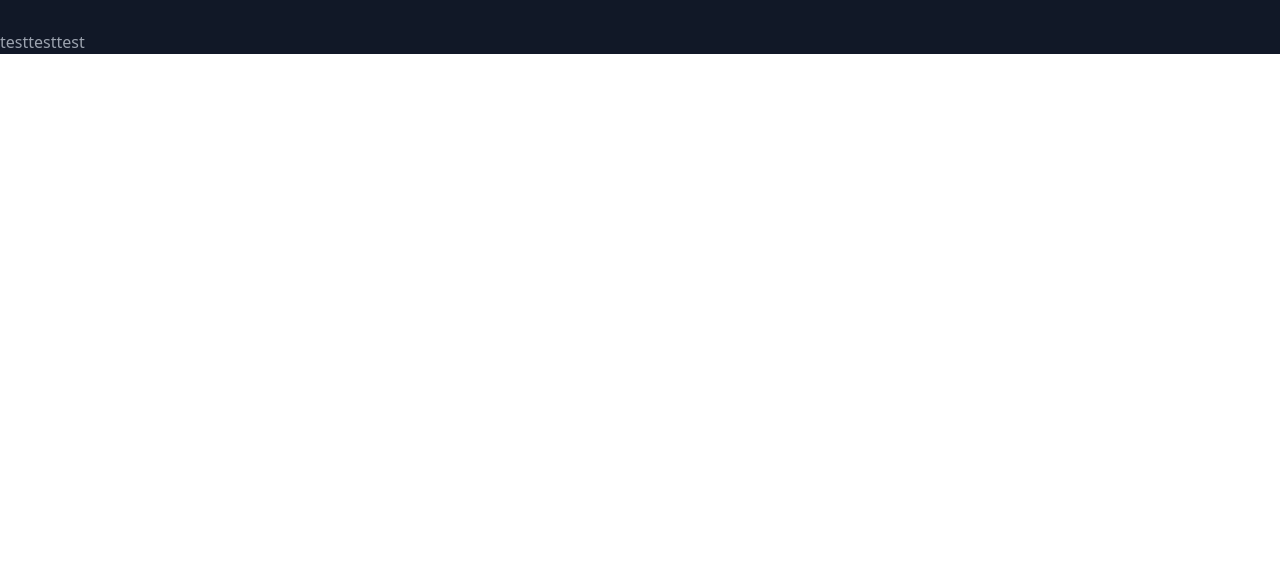
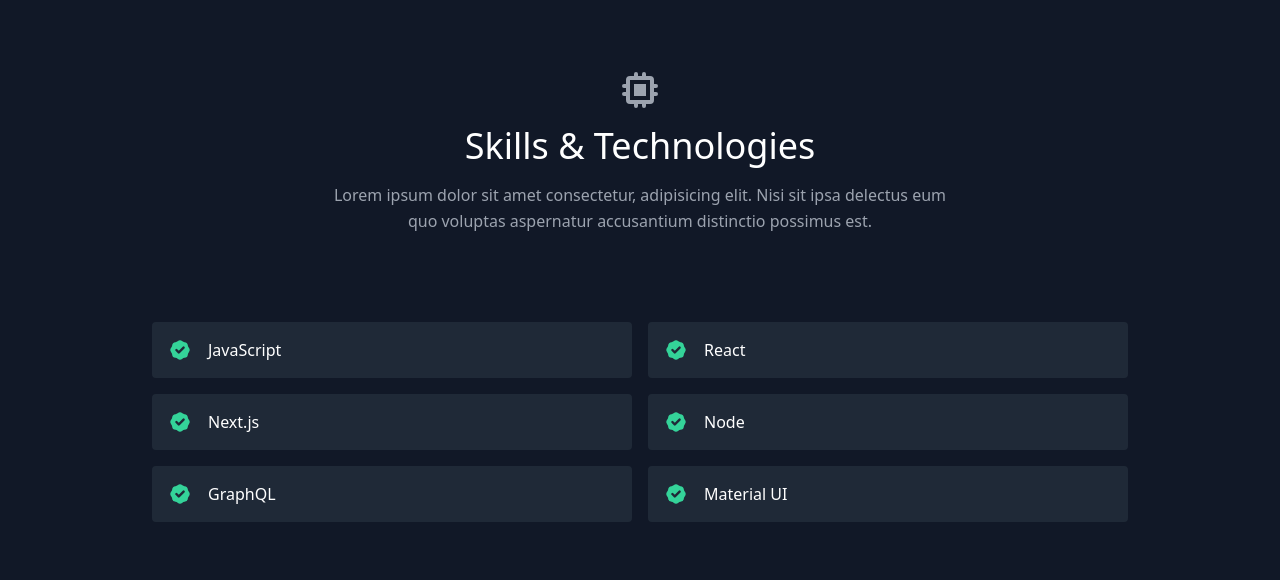
Before and after one commit to ivalenzuela1/Portfolio, a React (Create React App) app in the folder my-portfolio/: page / in a window 1280 px wide. Shown: the part 1279-1859 px from the top of the page. Before the commit the page ends 1333 px from the top, so only its background shows below. Built offline with nearby package versions, Linux system fonts and the light colour scheme.

Commit message:
implement skills component

```diff
--- a/my-portfolio/src/components/Skills.js
+++ b/my-portfolio/src/components/Skills.js
@@ -1,3 +1,37 @@
+// src/components/Skills.js
+
+import { BadgeCheckIcon, ChipIcon } from "@heroicons/react/solid";
+import React from "react";
+import { skills } from "../data";
+
 export default function Skills() {
-  return "test";
+  return (
+    <section id="skills">
+      <div className="container px-5 py-10 mx-auto">
+        <div className="text-center mb-20">
+          <ChipIcon className="w-10 inline-block mb-4" />
+          <h1 className="sm:text-4xl text-3xl font-medium title-font text-white mb-4">
+            Skills &amp; Technologies
+          </h1>
+          <p className="text-base leading-relaxed xl:w-2/4 lg:w-3/4 mx-auto">
+            Lorem ipsum dolor sit amet consectetur, adipisicing elit. Nisi sit
+            ipsa delectus eum quo voluptas aspernatur accusantium distinctio
+            possimus est.
+          </p>
+        </div>
+        <div className="flex flex-wrap lg:w-4/5 sm:mx-auto sm:mb-2 -mx-2">
+          {skills.map((skill) => (
+            <div key={skill} className="p-2 sm:w-1/2 w-full">
+              <div className="bg-gray-800 rounded flex p-4 h-full items-center">
+                <BadgeCheckIcon className="text-green-400 w-6 h-6 flex-shrink-0 mr-4" />
+                <span className="title-font font-medium text-white">
+                  {skill}
+                </span>
+              </div>
+            </div>
+          ))}
+        </div>
+      </div>
+    </section>
+  );
 }
```
